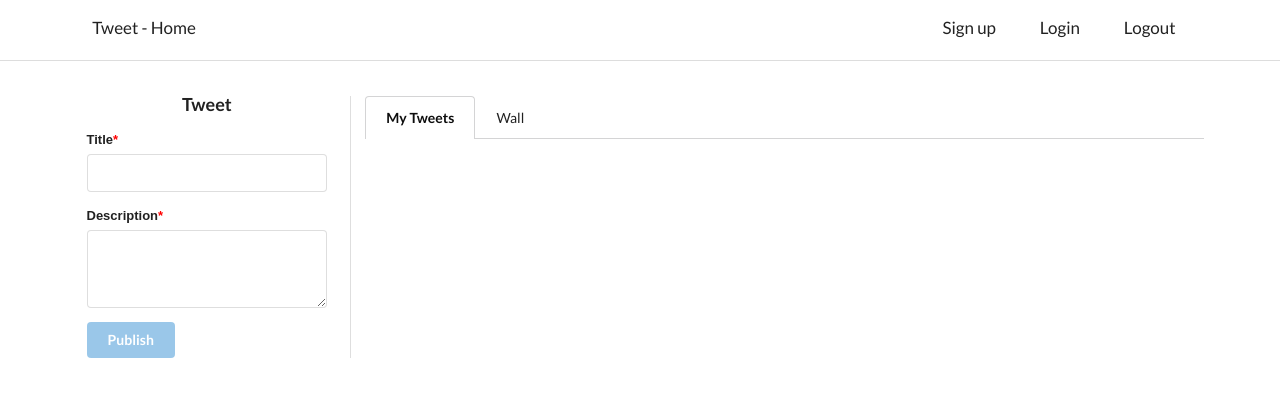
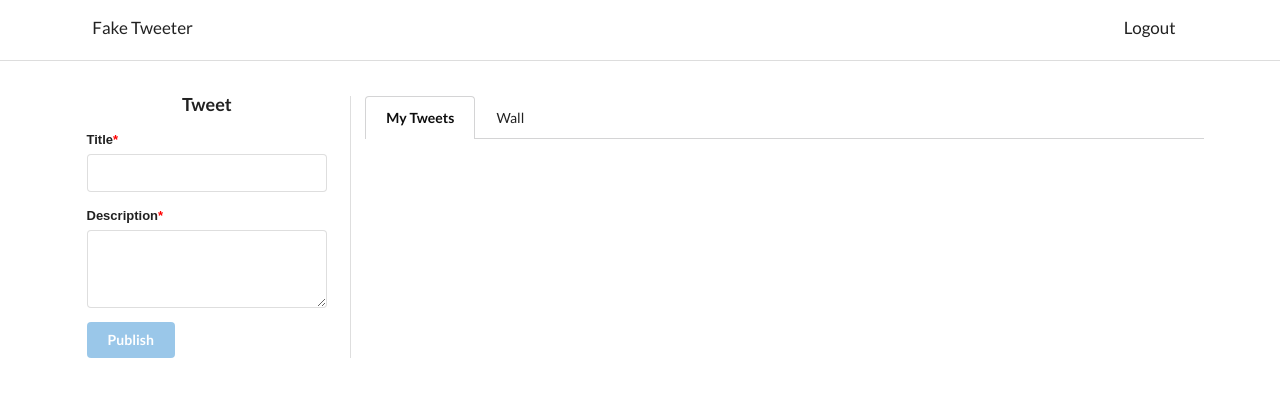
Before and after one commit to ivanpilot/tweet-client, a React (Create React App) app: page / in a window 1280 px wide. Shown: the top 396 px of the page. Built offline with nearby package versions, Linux system fonts and the light colour scheme; sample sign-in values are in the browser's storage.

Commit message:
adjust navbar to reflect signup login and logout  according to user being logged in or not

```diff
--- a/src/App.js
+++ b/src/App.js
@@ -1,6 +1,6 @@
 import React, { Component } from 'react';
-import Navbar from './components/Navbar'
-import BodyContainer from './components/BodyContainer'
+import { Navbar } from './components/Navbar';
+import BodyContainer from './components/BodyContainer';
 
 import './styles/App.css';
 
--- a/src/components/Navbar.js
+++ b/src/components/Navbar.js
@@ -1,18 +1,29 @@
 import React from 'react';
 import { Link } from 'react-router-dom';
+import { client } from '../Client';
 import '../styles/Navbar.css'
 
-class Navbar extends React.Component {
-  render(){
-    return(
+
+export const Navbar = (props) => (
   <div className="ui huge top fluid secondary menu navbar">
     <Link
       className="item"
       to='/'
     >
-          Tweet - Home
+      Fake Tweeter
     </Link>
 
+    { client.isLoggedIn() ?
+      (
+        <div className="right menu">
+          <Link
+            className="ui item"
+            to='/logout'
+          >
+            Logout
+          </Link>
+        </div>
+      ) : (
         <div className="right menu">
           <Link
             className="ui item"
@@ -26,16 +37,49 @@ class Navbar extends React.Component {
           >
             Login
           </Link>
-          <Link
-            className="ui item"
-            to='/logout'
-          >
-            Logout
-          </Link>
-        </div>
         </div>
       )
     }
-}
 
-export default Navbar
+  </div>
+)
+
+//
+//
+// class Navbar extends React.Component {
+//   render(){
+//     return(
+//       <div className="ui huge top fluid secondary menu navbar">
+//         <Link
+//           className="item"
+//           to='/'
+//         >
+//           Fake Tweeter
+//         </Link>
+//
+//         <div className="right menu">
+//           <Link
+//             className="ui item"
+//             to='/signup'
+//           >
+//             Sign up
+//           </Link>
+//           <Link
+//             className="ui item"
+//             to='/login'
+//           >
+//             Login
+//           </Link>
+//           <Link
+//             className="ui item"
+//             to='/logout'
+//           >
+//             Logout
+//           </Link>
+//         </div>
+//       </div>
+//     )
+//   }
+// }
+//
+// export default Navbar
```
Lines whose indentation alone changed are shown as unchanged.
